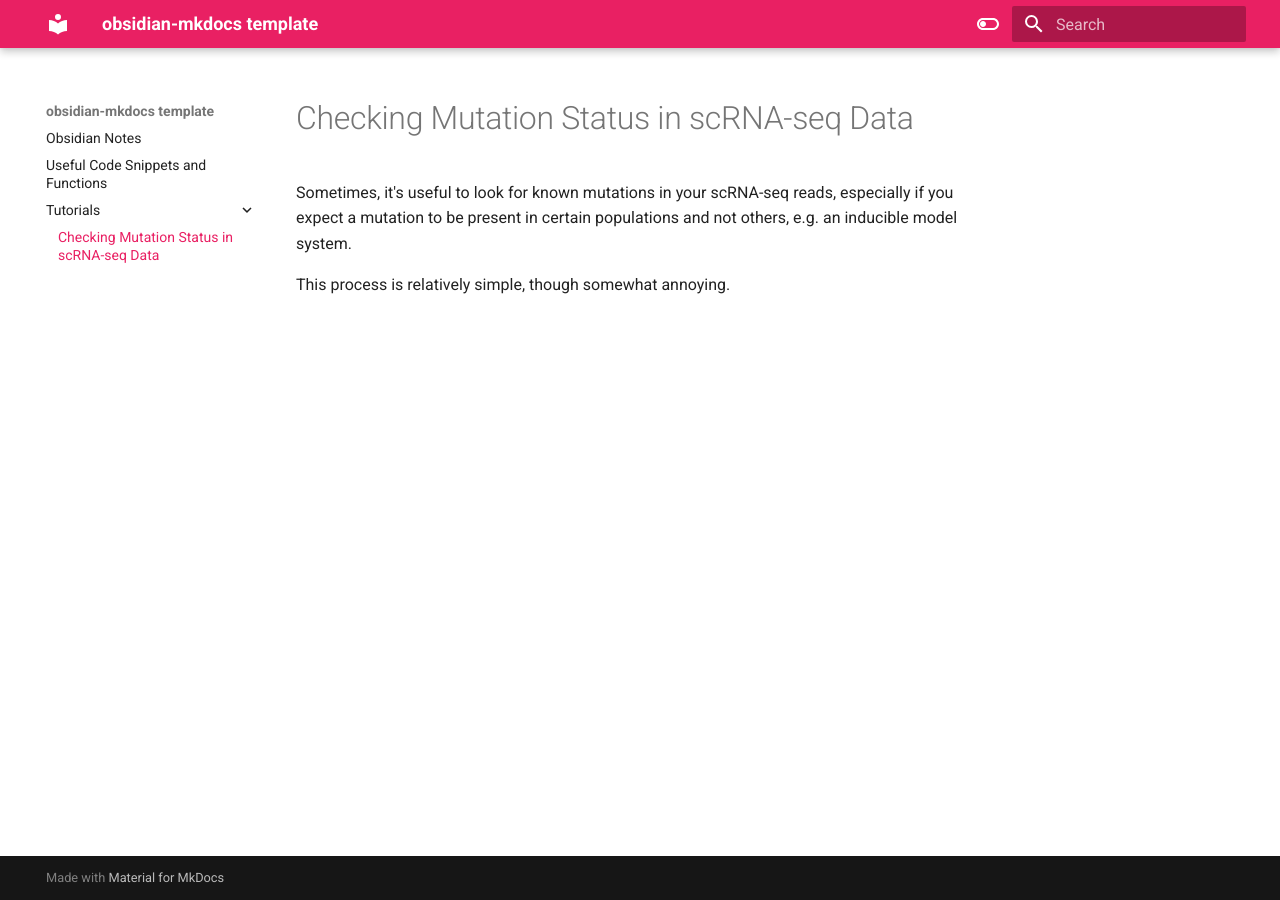
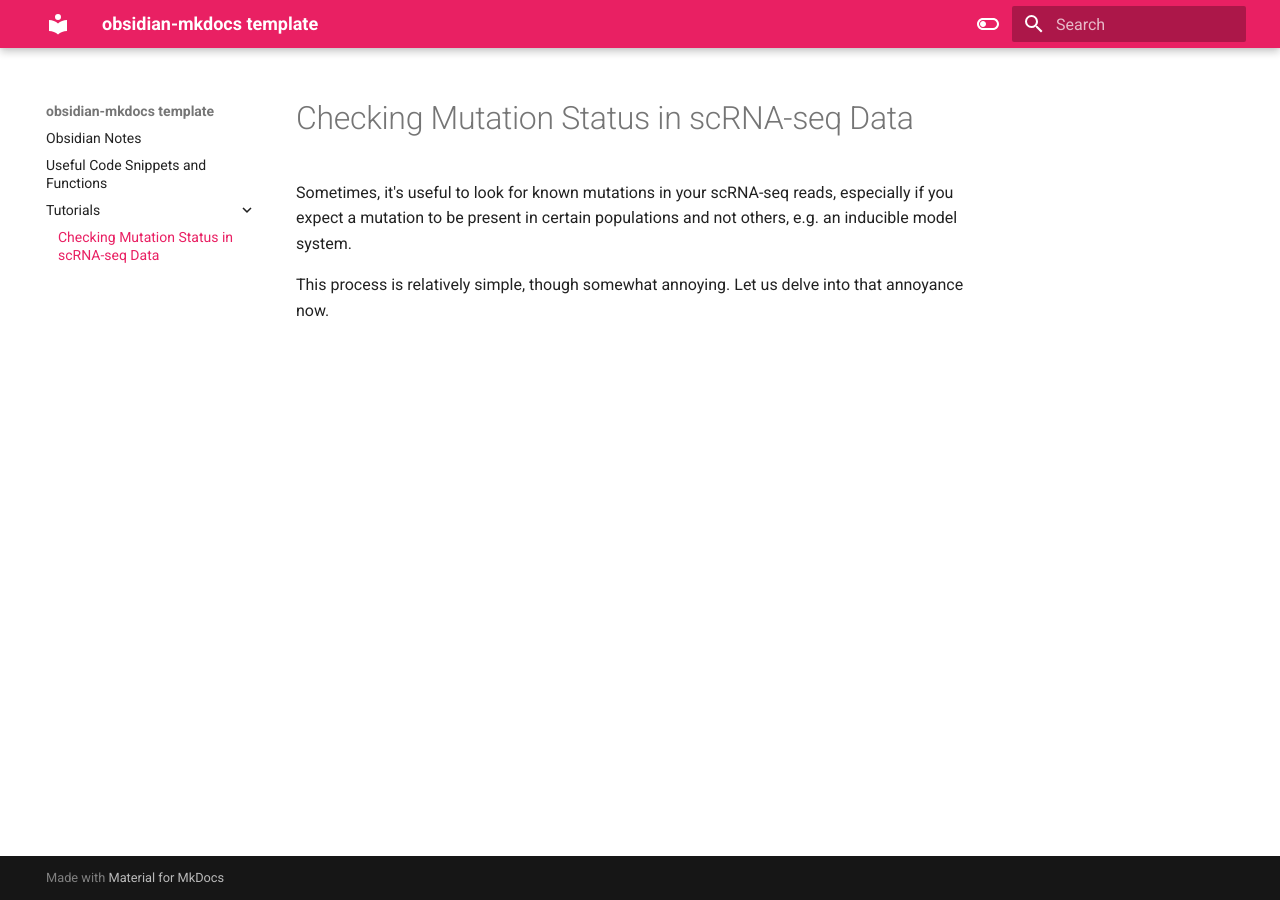
Before and after one commit to j-andrews7/KnowledgeDump, an MkDocs documentation site: the page built from docs/Tutorials/scRNA_mutation_check.md, in a window 1280 px wide. Built offline with MkDocs 1.6.1 and Material for MkDocs 9.7.7, drawn with Linux system fonts in a browser that asks for light colours.

```diff
--- a/docs/Tutorials/scRNA_mutation_check.md
+++ b/docs/Tutorials/scRNA_mutation_check.md
@@ -1,4 +1,4 @@
 # Checking Mutation Status in scRNA-seq Data
 Sometimes, it's useful to look for known mutations in your scRNA-seq reads, especially if you expect a mutation to be present in certain populations and not others, e.g. an inducible model system.
 
-This process is relatively simple, though somewhat annoying.
+This process is relatively simple, though somewhat annoying. Let us delve into that annoyance now.
```
